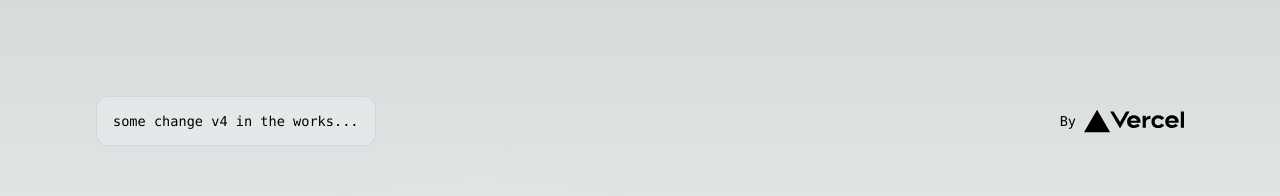
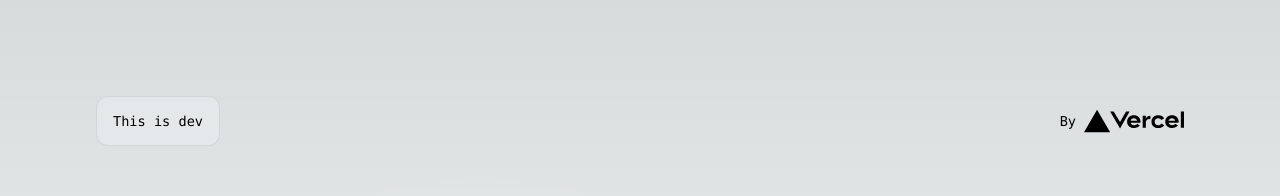
Before and after one commit to dominiksipowicz/ci-version-branch-flow, a Next.js app: page / in a window 1280 px wide. Shown: the top 196 px of the page. Built offline with nearby package versions, Linux system fonts and the light colour scheme.

Commit message:
Update page.tsx

```diff
--- a/app/page.tsx
+++ b/app/page.tsx
@@ -8,7 +8,7 @@ export default function Home() {
   return (
     <main className={styles.main}>
       <div className={styles.description}>
-        <p>some change v4 in the works...</p>
+        <p>This is dev</p>
         <div>
           <a
             href="https://vercel.com?utm_source=create-next-app&utm_medium=appdir-template&utm_campaign=create-next-app"
```
